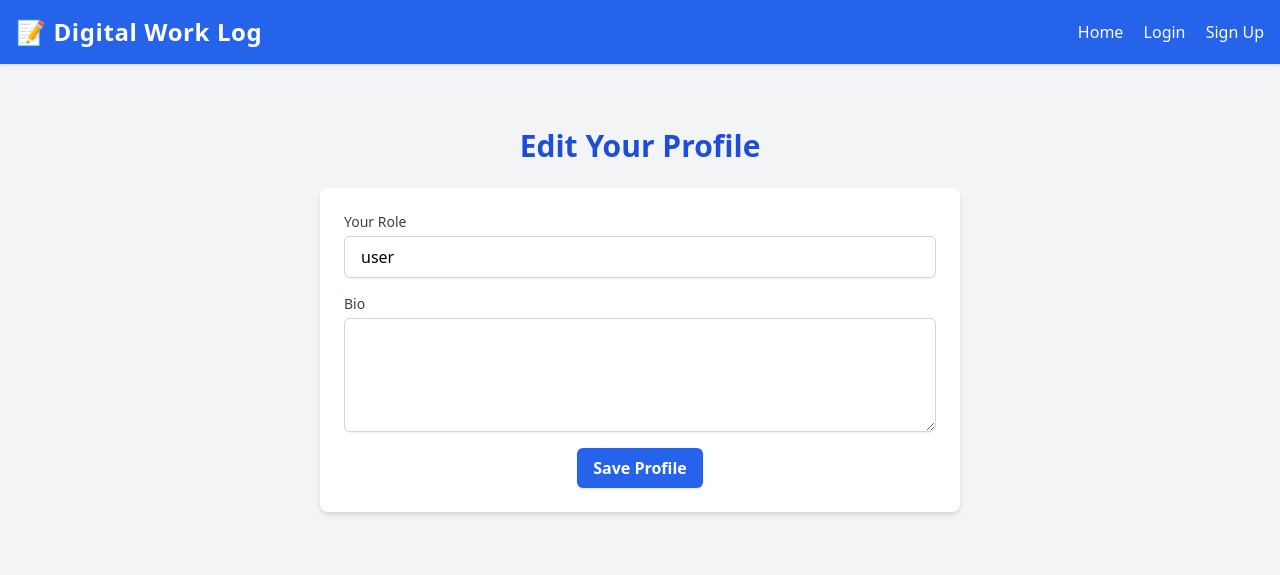
After one commit to Abishek-sk46/digital-worklog, a Django app: template log_app/templates/log_app/edit_profile.html in a window 1280 px wide. The commit adds this page. Shown: the top 575 px of the page. Run offline with Django 4.2, Linux system fonts and the light colour scheme; the template is opened without the code that fills it: values that come from a table or form of the project are taken from there, others are empty; some libraries are stand-ins or nearby versions.

Commit message:
feat: Introduce Profile model and leverage signals for decoupled profile management

```diff
--- a/log_app/__init__.py
+++ b/log_app/__init__.py
@@ -0,0 +1 @@
+default_app_config = 'log_app.apps.LogAppConfig'
--- a/log_app/apps.py
+++ b/log_app/apps.py
@@ -1,6 +1,8 @@
 from django.apps import AppConfig
-
 
 class LogAppConfig(AppConfig):
     default_auto_field = 'django.db.models.BigAutoField'
     name = 'log_app'
+
+    def ready(self):
+        import log_app.signals
--- a/log_app/forms.py
+++ b/log_app/forms.py
@@ -16,3 +16,15 @@ class UserRegistrationForm(UserCreationForm):
     class Meta:
         model = User
         fields = ['username', 'email', 'password1', 'password2']
+
+from django import forms
+from .models import Profile
+
+class ProfileForm(forms.ModelForm):
+    class Meta:
+        model = Profile
+        fields = ['role', 'bio']
+        widgets = {
+            'role': forms.TextInput(attrs={'class': 'form-control'}),
+            'bio': forms.Textarea(attrs={'class': 'form-control', 'rows': 3}),
+        }
--- a/log_app/models.py
+++ b/log_app/models.py
@@ -1,5 +1,20 @@
 from django.db import models
 from django.contrib.auth.models import User
+
+
+# Profile model to assign roles to users
+class Profile(models.Model):
+    ROLE_CHOICES = (
+        ('user', 'User'),
+        ('manager', 'Manager'),
+        ('admin', 'Admin'),
+    )
+    user = models.OneToOneField(User, on_delete=models.CASCADE)
+    role = models.CharField(max_length=10, choices=ROLE_CHOICES, default='user')
+    bio = models.TextField(blank=True, null=True)
+
+    def __str__(self):
+        return f"{self.user.username} ({self.role})"
 
 # from myapp.todo_app.views import task_list
 
--- /dev/null
+++ b/log_app/templates/log_app/edit_profile.html
@@ -0,0 +1,30 @@
+{% extends 'log_app/base.html' %}
+{% block content %}
+<div class="max-w-2xl mx-auto py-10 px-4">
+  <h1 class="text-3xl font-bold text-center text-blue-700 mb-6">Edit Your Profile</h1>
+
+  <div class="bg-white shadow-md rounded-lg p-6">
+    <form method="post">
+      {% csrf_token %}
+
+      <div class="mb-4">
+        <label for="id_role" class="block text-sm font-medium text-gray-700">Your Role</label>
+        <input type="text" name="role" id="id_role" value="{{ form.role.value|default_if_none:'' }}"
+               class="mt-1 block w-full px-4 py-2 border border-gray-300 rounded-md shadow-sm focus:ring-blue-500 focus:border-blue-500">
+      </div>
+
+      <div class="mb-4">
+        <label for="id_bio" class="block text-sm font-medium text-gray-700">Bio</label>
+        <textarea name="bio" id="id_bio" rows="4"
+                  class="mt-1 block w-full px-4 py-2 border border-gray-300 rounded-md shadow-sm focus:ring-blue-500 focus:border-blue-500">{{ form.bio.value|default_if_none:'' }}</textarea>
+      </div>
+
+      <div class="text-center">
+        <button type="submit" class="bg-blue-600 hover:bg-blue-700 text-white font-semibold py-2 px-4 rounded-md shadow">
+          Save Profile
+        </button>
+      </div>
+    </form>
+  </div>
+</div>
+{% endblock %}
```
Also changed, not shown: log_app/signals.py (added, +13 -0 lines), log_app/templates/log_app/dashboard.html (+13 -16 lines), log_app/views.py (+19 -14 lines), README.md, log_app/migrations/0002_profile.py (added), log_app/urls.py (line endings or trailing spaces).
